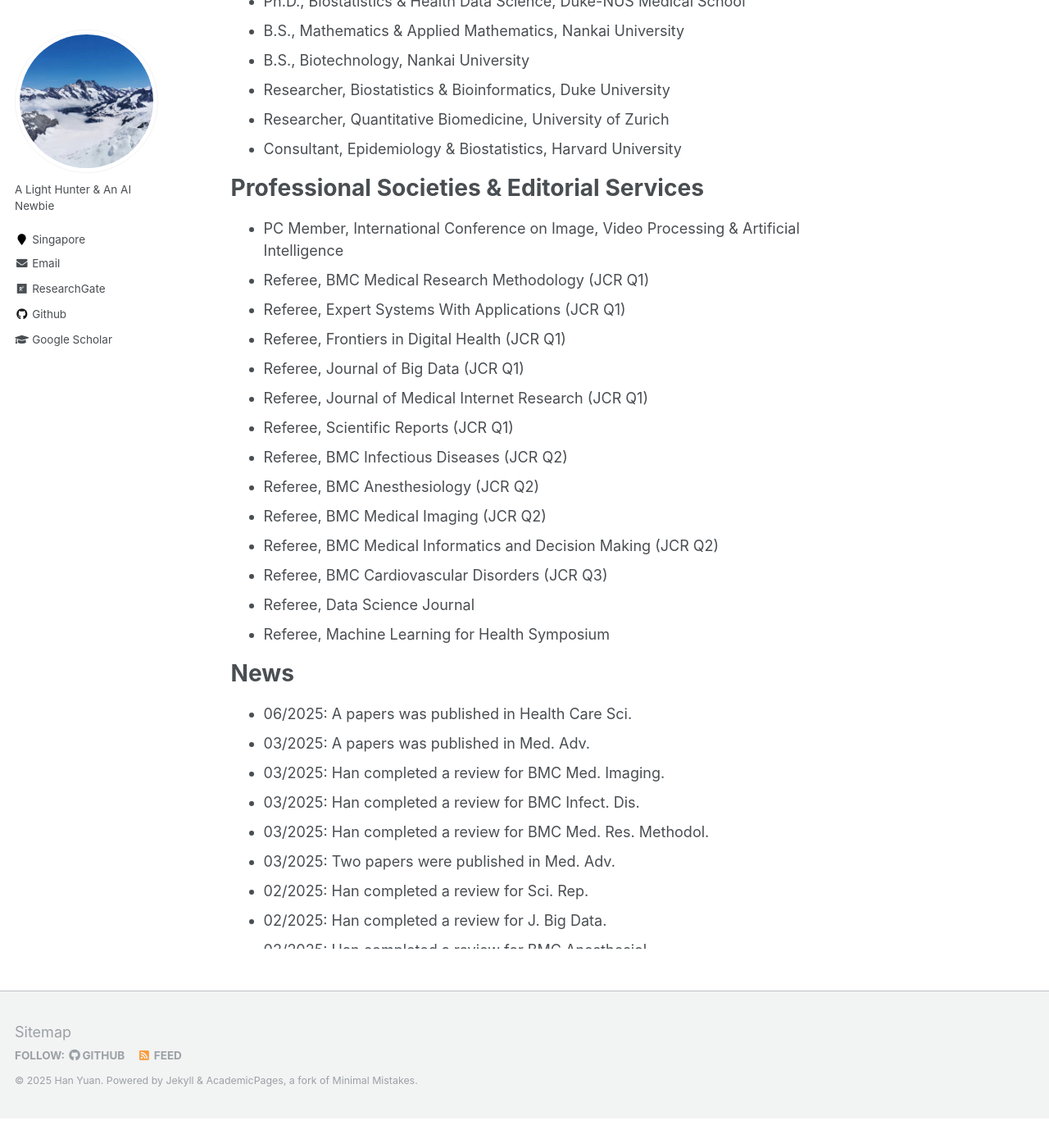
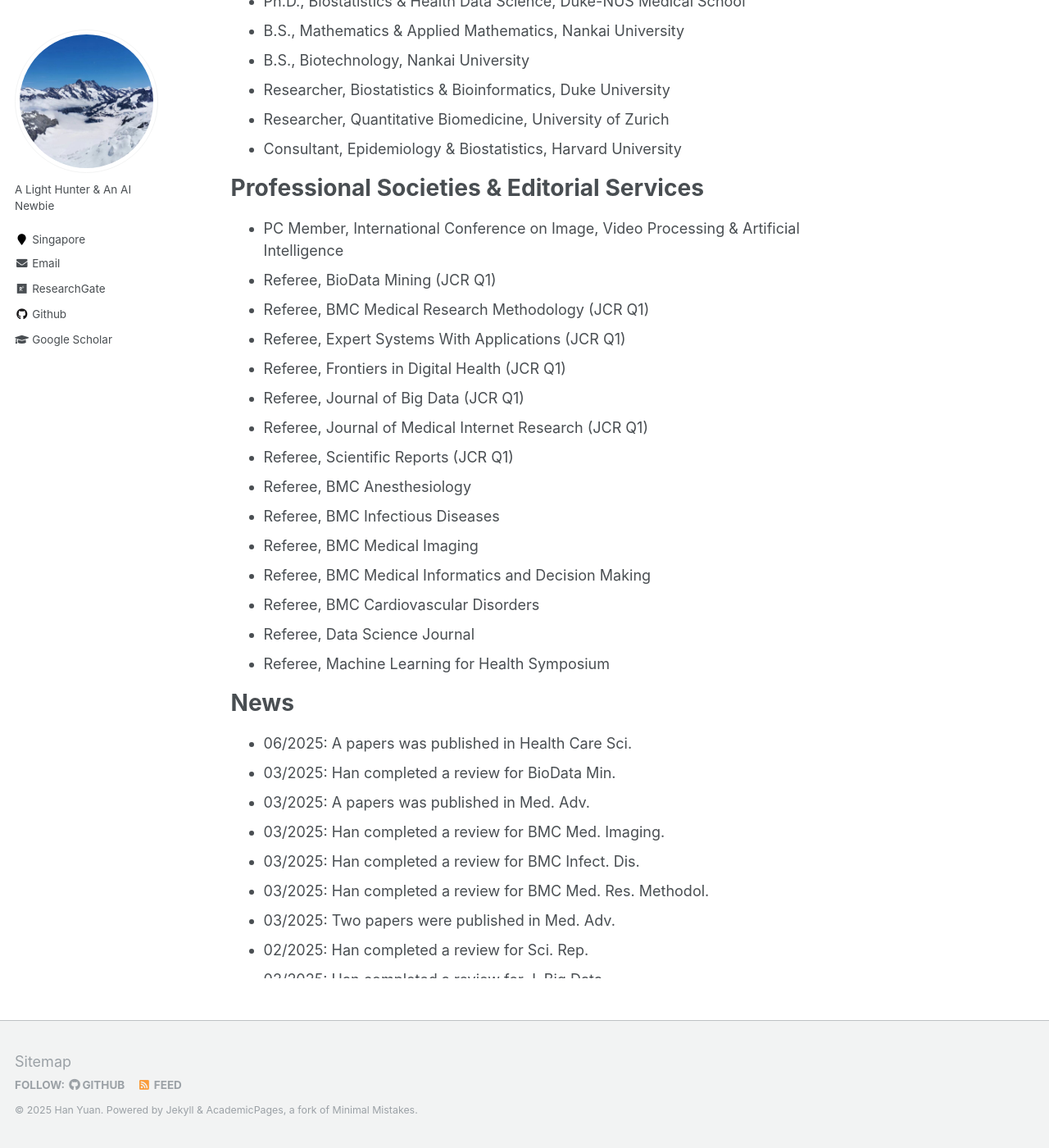
Before and after one commit to Han-Yuan-Med/Han-Yuan-Med.github.io, a Jekyll site: the page built from _pages/about.md, in a window 1280 px wide and 1400 px high, scrolled down 726 px. Shown: the whole window at 82% size. Built offline with Jekyll 4.4.1, drawn with Linux system fonts in a browser that asks for light colours; before the commit the page ends 2090 px from its top, so only the background shows below that.

Commit message:
Update about.md

```diff
--- a/_pages/about.md
+++ b/_pages/about.md
@@ -23,23 +23,25 @@
 
 # Professional Societies & Editorial Services
 * PC Member, International Conference on Image, Video Processing & Artificial Intelligence
+* Referee, BioData Mining (JCR Q1)
 * Referee, BMC Medical Research Methodology (JCR Q1)
 * Referee, Expert Systems With Applications (JCR Q1)
 * Referee, Frontiers in Digital Health (JCR Q1)
 * Referee, Journal of Big Data (JCR Q1)
 * Referee, Journal of Medical Internet Research (JCR Q1)
 * Referee, Scientific Reports (JCR Q1)
-* Referee, BMC Infectious Diseases (JCR Q2)
-* Referee, BMC Anesthesiology (JCR Q2)
-* Referee, BMC Medical Imaging (JCR Q2)
-* Referee, BMC Medical Informatics and Decision Making (JCR Q2)
-* Referee, BMC Cardiovascular Disorders (JCR Q3)
+* Referee, BMC Anesthesiology
+* Referee, BMC Infectious Diseases
+* Referee, BMC Medical Imaging
+* Referee, BMC Medical Informatics and Decision Making
+* Referee, BMC Cardiovascular Disorders
 * Referee, Data Science Journal
 * Referee, Machine Learning for Health Symposium
 
 # News
 <ul style="width: auto; height: 300px; overflow: auto">
   <li>06/2025: A papers was published in Health Care Sci.</li>
+  <li>03/2025: Han completed a review for BioData Min.
   <li>03/2025: A papers was published in Med. Adv.</li>
   <li>03/2025: Han completed a review for BMC Med. Imaging.</li>
   <li>03/2025: Han completed a review for BMC Infect. Dis.</li>
```
